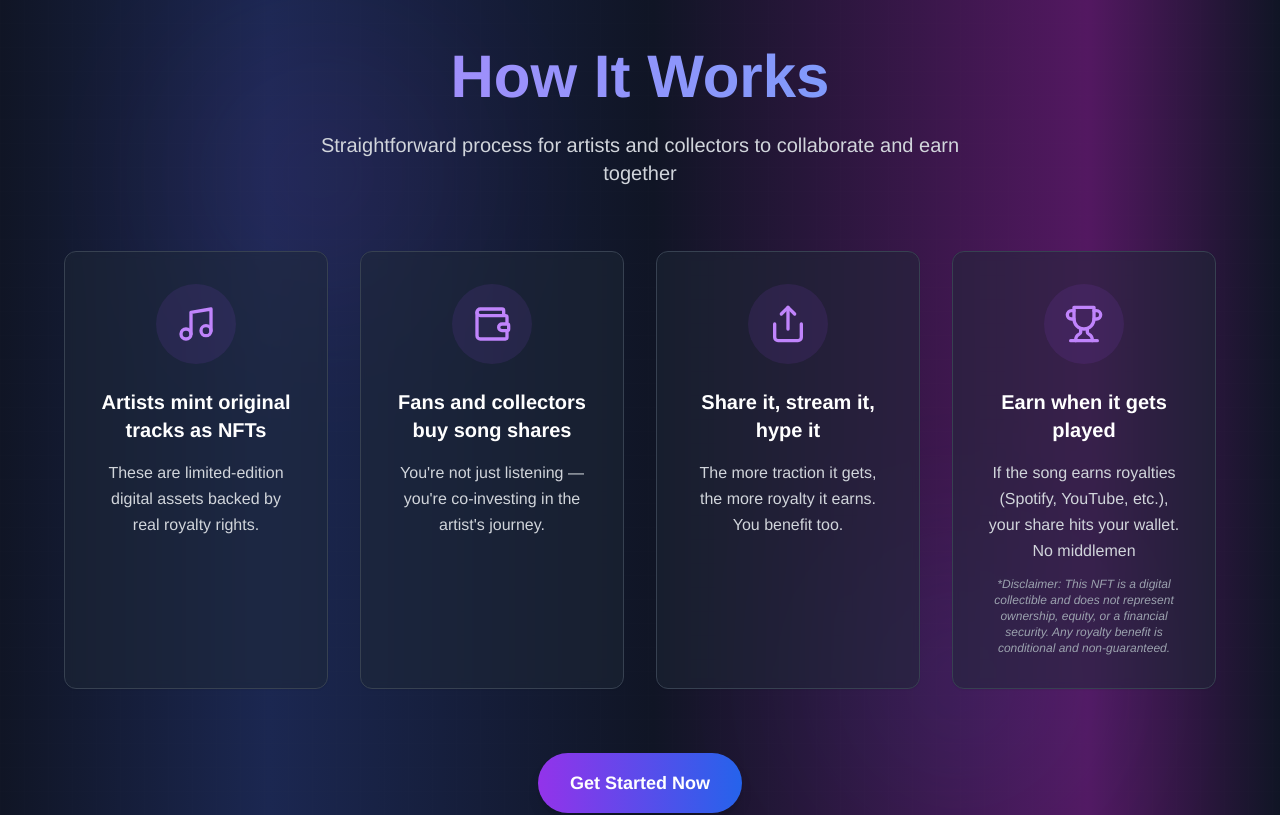
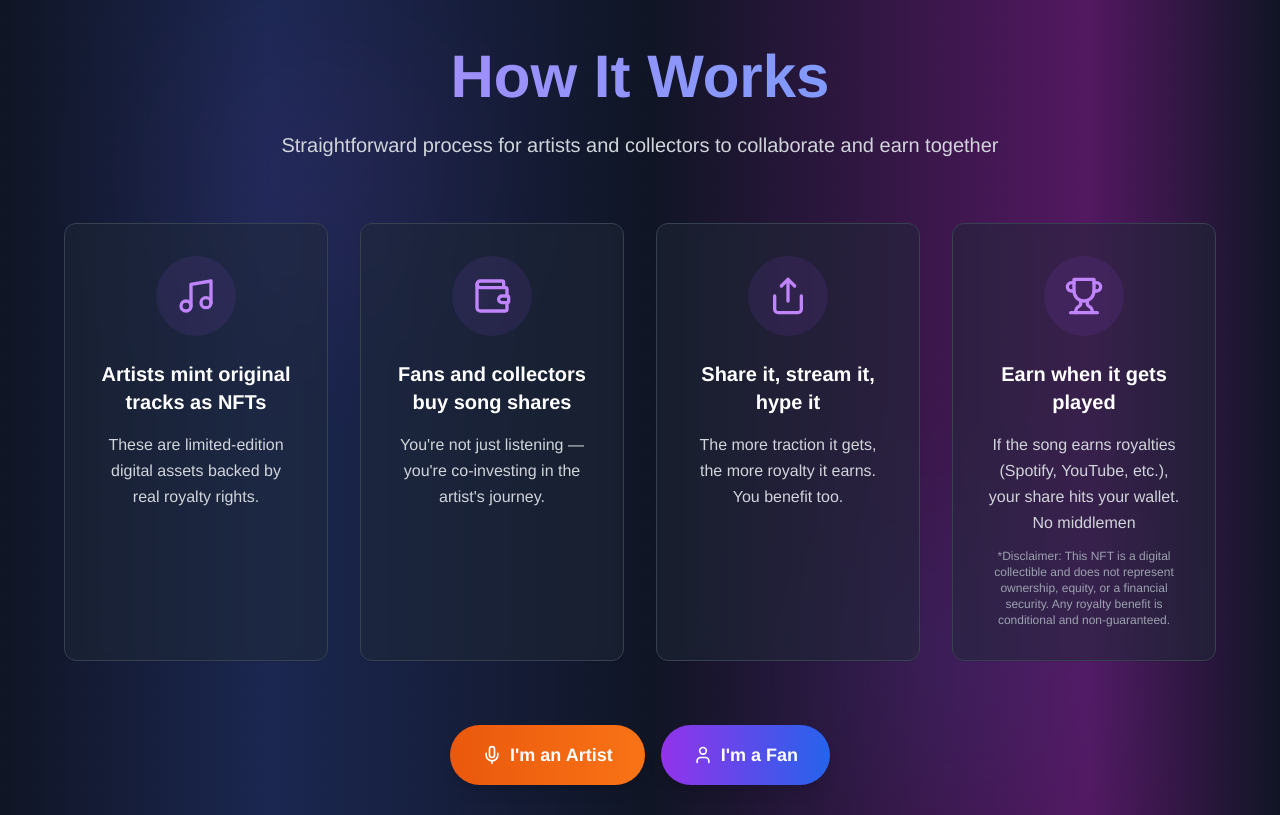
Before and after one commit to ChethaniSaumya/Musecoinx, a React (Vite) app: page / in a window 1280 px wide. Shown: the part 680-1495 px from the top of the page. Built offline with nearby package versions, Linux system fonts and the light colour scheme.

Commit message:
Update HowItWorksSection.tsx

```diff
--- a/src/components/HowItWorksSection.tsx
+++ b/src/components/HowItWorksSection.tsx
@@ -28,7 +28,7 @@ const HowItWorksSection = () => {
       description: (
         <>
           If the song earns royalties (Spotify, YouTube, etc.), your share hits your wallet. No middlemen
-          <p className="text-xs text-gray-400 mt-3 italic">
+          <p className="text-xs text-gray-400 mt-3">
             *Disclaimer: This NFT is a digital collectible and does not represent ownership, equity, or a financial security. Any royalty benefit is conditional and non-guaranteed.
           </p>
         </>
@@ -57,14 +57,14 @@ const HowItWorksSection = () => {
         <div
           ref={titleRef}
           className={`text-center mb-16 transition-all duration-1000 transform ${titleVisible
-              ? 'opacity-100 translate-y-0'
-              : 'opacity-0 translate-y-10'
+            ? 'opacity-100 translate-y-0'
+            : 'opacity-0 translate-y-10'
             }`}
         >
           <h2 className="text-4xl md:text-6xl font-black mb-6 bg-clip-text text-transparent bg-gradient-to-r from-purple-400 to-blue-400">
             How It Works
           </h2>
-          <p className="text-xl text-gray-300 max-w-2xl mx-auto">
+          <p className="text-xl text-gray-300 max-w-5xl mx-auto">
             Straightforward process for artists and collectors to collaborate and earn together
           </p>
         </div>
@@ -77,8 +77,8 @@ const HowItWorksSection = () => {
             <div
               key={index}
               className={`relative z-10 transition-all duration-700 transform ${stepsVisible
-                  ? 'opacity-100 translate-y-0'
-                  : 'opacity-0 translate-y-20'
+                ? 'opacity-100 translate-y-0'
+                : 'opacity-0 translate-y-20'
                 }`}
               style={{ transitionDelay: stepsVisible ? `${index * 150}ms` : '0ms' }}
             >
@@ -100,9 +100,20 @@ const HowItWorksSection = () => {
           ))}
         </div>
 
-        <div className="mt-16 text-center">
-          <button className="px-8 py-4 bg-gradient-to-r from-purple-600 to-blue-600 hover:from-purple-700 hover:to-blue-700 text-white font-bold rounded-full transition-all duration-300 shadow-lg hover:shadow-xl hover:scale-105 text-lg">
-            Get Started Now
+        <div className="mt-16 text-center flex flex-col sm:flex-row gap-4 justify-center items-center">
+          <button
+            onClick={() => window.open("https://dgfg-six.vercel.app/")}
+            className="px-8 py-4 bg-gradient-to-r from-orange-600 to-orange-500 hover:from-orange-700 hover:to-orange-600 text-white font-bold rounded-full transition-all duration-300 shadow-lg hover:shadow-xl hover:scale-105 text-lg flex items-center gap-2"
+          >
+            <svg xmlns="http://www.w3.org/2000/svg" width="20" height="20" viewBox="0 0 24 24" fill="none" stroke="currentColor" strokeWidth="2" strokeLinecap="round" strokeLinejoin="round"><path d="M12 2a3 3 0 0 0-3 3v7a3 3 0 0 0 6 0V5a3 3 0 0 0-3-3Z" /><path d="M19 10v2a7 7 0 0 1-14 0v-2" /><line x1="12" x2="12" y1="19" y2="22" /></svg>
+            I'm an Artist
+          </button>
+          <button
+            onClick={() => window.open("https://hopecoinkk.musecoinx.com/my-dashboard")}
+            className="px-8 py-4 bg-gradient-to-r from-purple-600 to-blue-600 hover:from-purple-700 hover:to-blue-700 text-white font-bold rounded-full transition-all duration-300 shadow-lg hover:shadow-xl hover:scale-105 text-lg flex items-center gap-2"
+          >
+            <svg xmlns="http://www.w3.org/2000/svg" width="20" height="20" viewBox="0 0 24 24" fill="none" stroke="currentColor" strokeWidth="2" strokeLinecap="round" strokeLinejoin="round"><path d="M19 21v-2a4 4 0 0 0-4-4H9a4 4 0 0 0-4 4v2" /><circle cx="12" cy="7" r="4" /></svg>
+            I'm a Fan
           </button>
         </div>
       </div>
```
